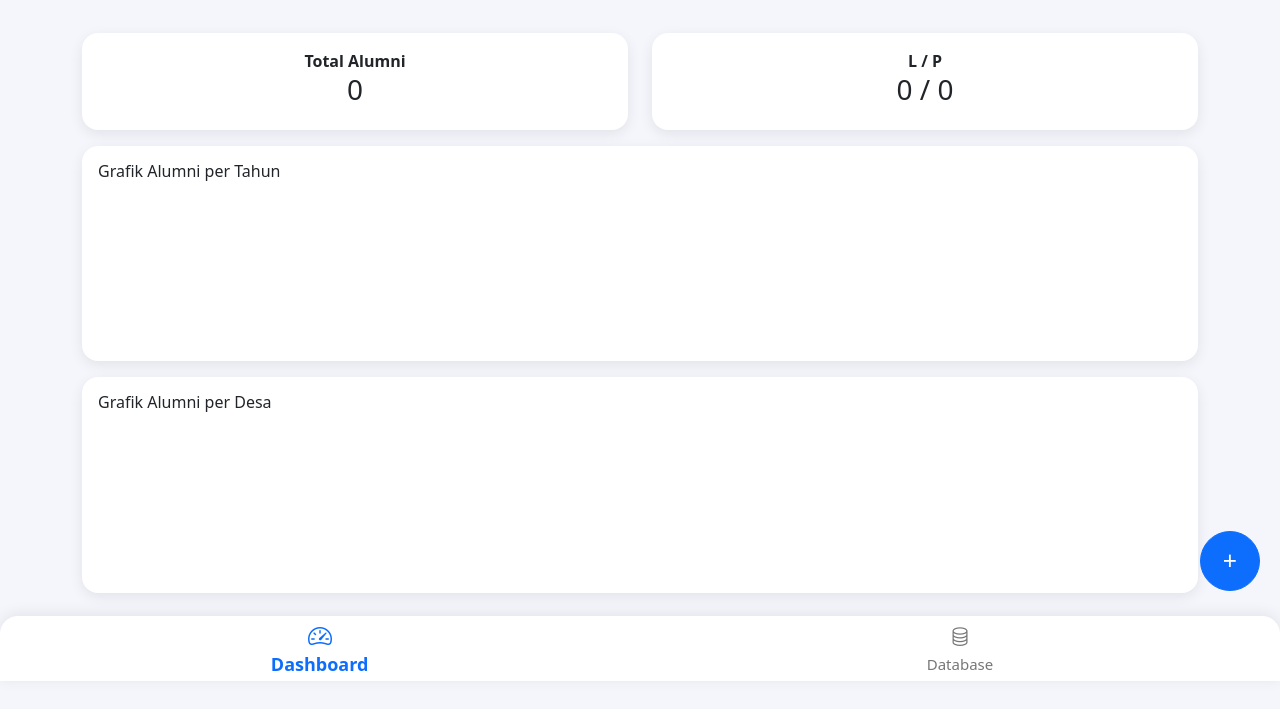
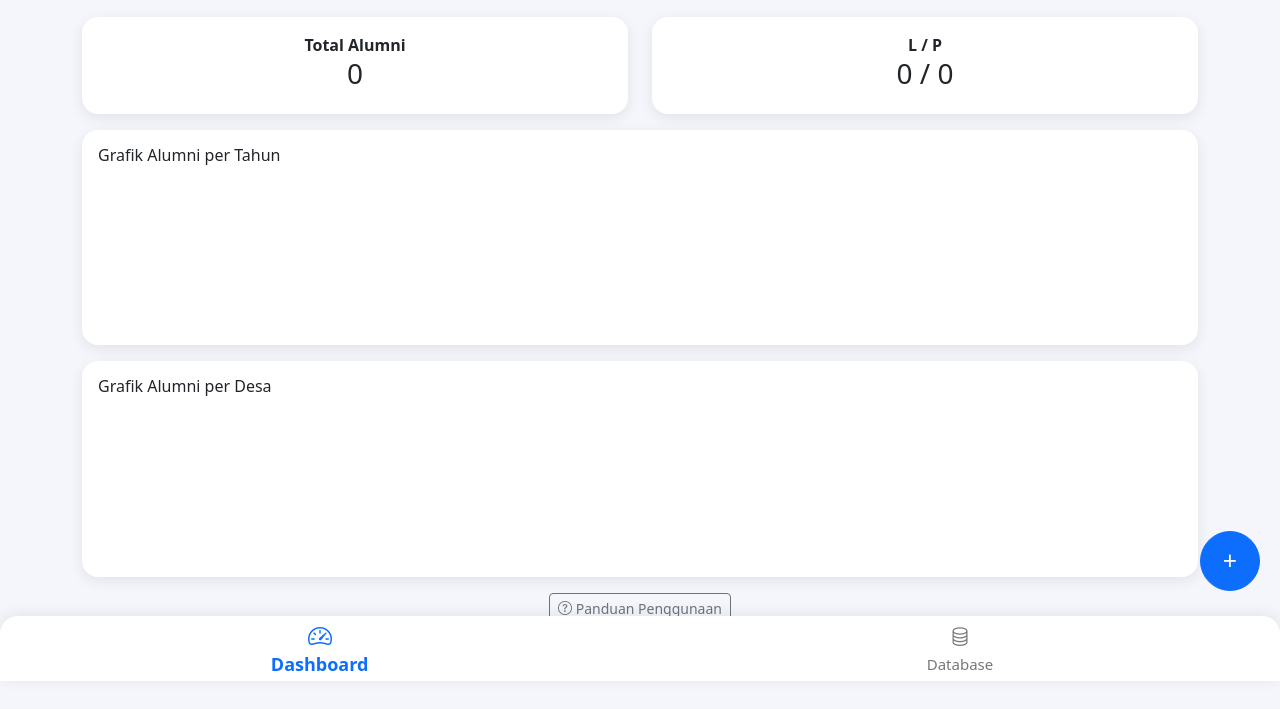
Before and after one commit to syam-app/alkamalsidareja, a plain HTML site: page index.html in a window 1280 px wide. Shown: the part 119-828 px from the top of the page. Drawn offline with nearby package versions, Linux system fonts and the light colour scheme; no server answers.

Commit message:
Update index.html

```diff
--- a/index.html
+++ b/index.html
@@ -173,7 +173,7 @@ Korda Sidareja
 
 <div class="row" id="statistik"></div>
 
-<div class="row mt-3">
+<div class="row">
 
 <div class="col-6">
 <div class="card card-soft text-center p-3">
@@ -204,11 +204,10 @@ Korda Sidareja
 <canvas id="chartDesa"></canvas>
 </div>
 </div>
-<div class="mt-4 text-center">
-  <button class="btn-sm btn btn-outline-secondary" data-bs-toggle="modal" data-bs-target="#modalPanduan">
+<div class="text-center">
+  <button class="mt-3 btn-sm btn btn-outline-secondary" data-bs-toggle="modal" data-bs-target="#modalPanduan">
 <i class="bi bi-question-circle"></i> Panduan Penggunaan
 </button>
-</div>
 </div>
 
 </div>
```
